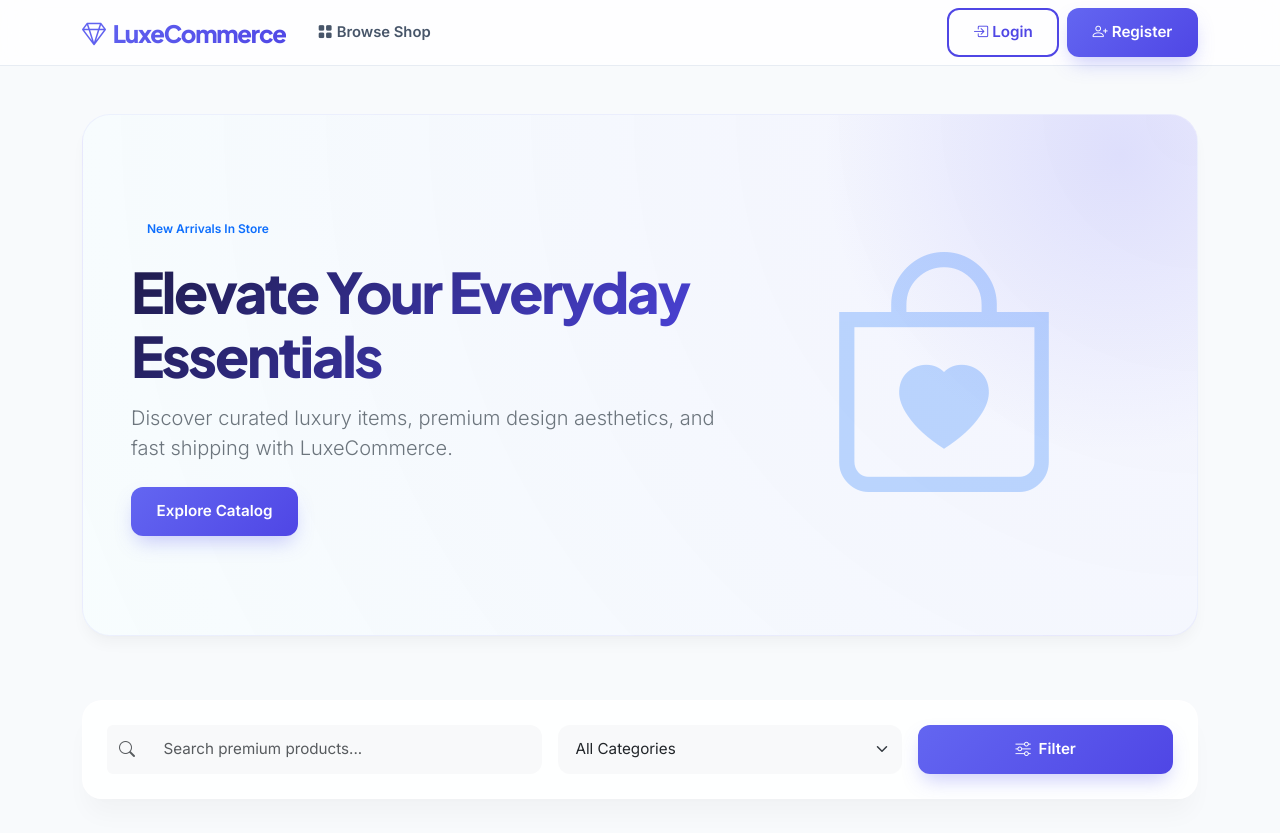
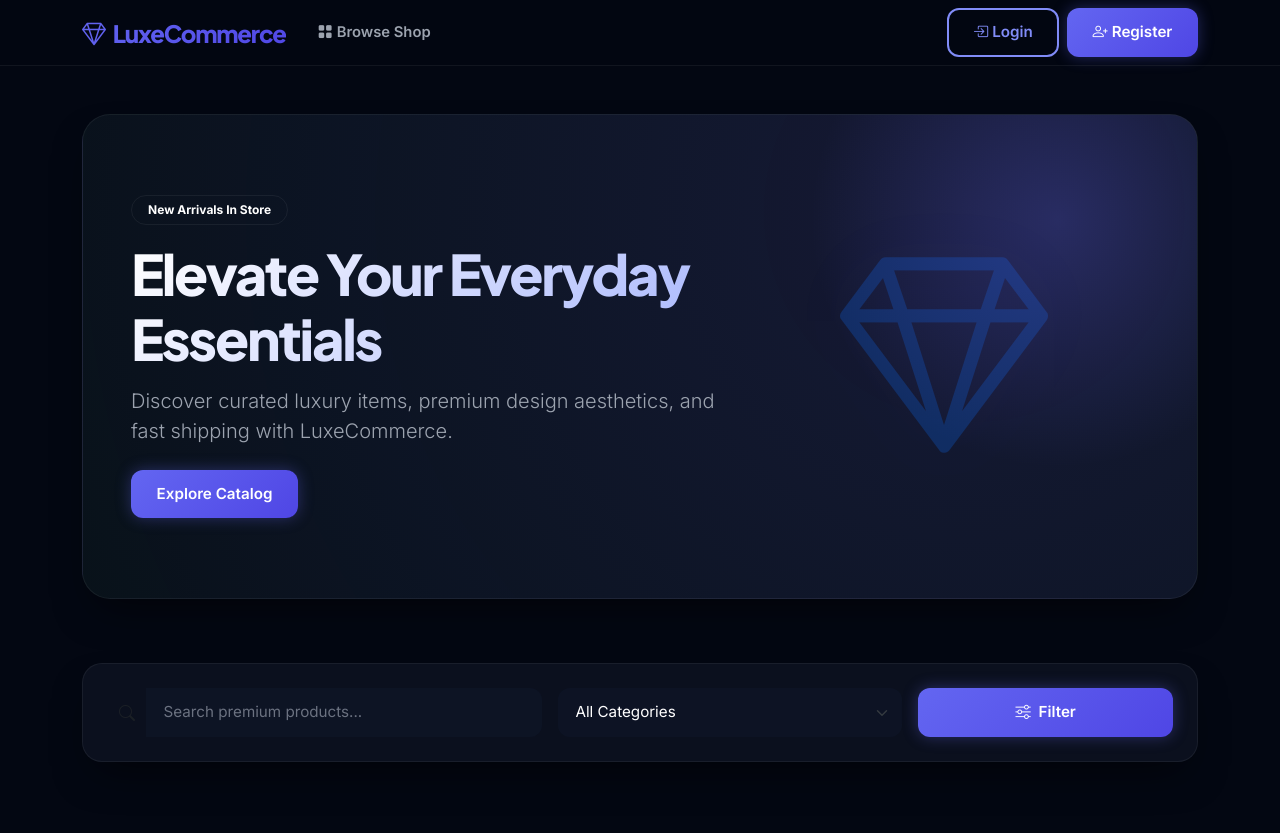
Before and after one commit to Dineth111/mini-ecommerce-webapp, a PHP site: page / in a window 1280 px wide. Shown: the top 833 px of the page. Run offline with PHP 8.4, Linux system fonts and the light colour scheme; data comes from the database, SQL or seed files in the repository.

Commit message:
Upgrade LuxeCommerce UI to custom space-black dark SaaS theme with mesh gradients, glowing borders, and rounded elements

```diff
--- a/assets/css/style.css
+++ b/assets/css/style.css
@@ -1,35 +1,40 @@
 @import url('https://fonts.googleapis.com/css2?family=Plus+Jakarta+Sans:wght@300;400;500;600;700;800&family=Inter:wght@300;400;500;600;700&display=swap');
 
 :root {
-    /* Color Palette */
-    --primary-indigo: #4f46e5;
-    --primary-indigo-hover: #4338ca;
+    /* Color Palette - Ultra-Premium Dark Theme */
+    --bg-main: #030712;
+    --bg-secondary: #080c14;
+    --card-bg: rgba(17, 24, 39, 0.65);
+    --card-bg-hover: rgba(31, 41, 55, 0.8);
+
+    --primary-indigo: #6366f1;
+    --primary-indigo-hover: #4f46e5;
     --primary-gradient: linear-gradient(135deg, #6366f1 0%, #4f46e5 100%);
     --accent-gradient: linear-gradient(135deg, #06b6d4 0%, #0891b2 100%);
     --success-gradient: linear-gradient(135deg, #10b981 0%, #059669 100%);
     --warning-gradient: linear-gradient(135deg, #f59e0b 0%, #d97706 100%);
     --danger-gradient: linear-gradient(135deg, #ef4444 0%, #dc2626 100%);
 
-    --bg-main: #f8fafc;
-    --card-bg: #ffffff;
-    --text-primary: #0f172a;
-    --text-secondary: #475569;
-    --text-muted: #64748b;
-    --border-color: #f1f5f9;
-    --border-hover: #e2e8f0;
+    --text-primary: #f3f4f6;
+    --text-secondary: #9ca3af;
+    --text-muted: #6b7280;
+    --border-color: rgba(255, 255, 255, 0.06);
+    --border-hover: rgba(255, 255, 255, 0.12);
+    --border-active: rgba(99, 102, 241, 0.45);
 
     --font-heading: 'Plus Jakarta Sans', sans-serif;
     --font-body: 'Inter', sans-serif;
+
     --radius-sm: 0.5rem;
     --radius-md: 0.75rem;
     --radius-lg: 1.25rem;
     --radius-xl: 1.75rem;
 
     --shadow-sm: 0 1px 2px 0 rgba(0, 0, 0, 0.05);
-    --shadow-md: 0 4px 6px -1px rgba(0, 0, 0, 0.05), 0 2px 4px -1px rgba(0, 0, 0, 0.03);
-    --shadow-lg: 0 10px 15px -3px rgba(0, 0, 0, 0.04), 0 4px 6px -2px rgba(0, 0, 0, 0.02);
-    --shadow-premium: 0 20px 25px -5px rgba(0, 0, 0, 0.03), 0 10px 10px -5px rgba(0, 0, 0, 0.01);
-    --shadow-glow: 0 10px 20px -5px rgba(99, 102, 241, 0.35);
+    --shadow-md: 0 4px 6px -1px rgba(0, 0, 0, 0.1), 0 2px 4px -1px rgba(0, 0, 0, 0.06);
+    --shadow-lg: 0 10px 15px -3px rgba(0, 0, 0, 0.2), 0 4px 6px -2px rgba(0, 0, 0, 0.1);
+    --shadow-premium: 0 20px 40px -15px rgba(0, 0, 0, 0.6);
+    --shadow-glow: 0 0 15px rgba(99, 102, 241, 0.35);
 }
 
 /* Base resets & styles */
@@ -48,7 +53,7 @@ h1, h2, h3, h4, h5, h6 {
     font-family: var(--font-heading);
     font-weight: 700;
     letter-spacing: -0.03em;
-    color: var(--text-primary);
+    color: #ffffff;
 }
 
 /* Custom Scrollbar */
@@ -57,14 +62,14 @@ h1, h2, h3, h4, h5, h6 {
     height: 8px;
 }
 ::-webkit-scrollbar-track {
-    background: #f1f5f9;
+    background: #030712;
 }
 ::-webkit-scrollbar-thumb {
-    background: #cbd5e1;
+    background: #1f2937;
     border-radius: 4px;
 }
 ::-webkit-scrollbar-thumb:hover {
-    background: #94a3b8;
+    background: #374151;
 }
 
 /* Animations */
@@ -85,10 +90,10 @@ h1, h2, h3, h4, h5, h6 {
 
 /* Header & Glassmorphic Navbar */
 .navbar-custom {
-    background: rgba(255, 255, 255, 0.8) !important;
-    backdrop-filter: blur(16px);
-    -webkit-backdrop-filter: blur(16px);
-    border-bottom: 1px solid rgba(226, 232, 240, 0.8);
+    background: rgba(3, 7, 18, 0.75) !important;
+    backdrop-filter: blur(20px);
+    -webkit-backdrop-filter: blur(20px);
+    border-bottom: 1px solid var(--border-color);
     position: sticky;
     top: 0;
     z-index: 1030;
@@ -128,14 +133,14 @@ h1, h2, h3, h4, h5, h6 {
     font-weight: 700;
 }
 
-/* Hero Section */
+/* Premium Hero Section */
 .hero-section {
-    background: radial-gradient(circle at top right, rgba(99, 102, 241, 0.08) 0%, rgba(6, 182, 212, 0.03) 100%), #ffffff;
+    background: radial-gradient(circle at 80% 20%, rgba(99, 102, 241, 0.15) 0%, rgba(6, 182, 212, 0.03) 100%), var(--bg-secondary);
     border-radius: var(--radius-xl);
     padding: 5rem 3rem;
     margin-bottom: 4rem;
-    border: 1px solid rgba(99, 102, 241, 0.08);
-    box-shadow: var(--shadow-lg);
+    border: 1px solid var(--border-color);
+    box-shadow: var(--shadow-premium);
     position: relative;
     overflow: hidden;
 }
@@ -143,11 +148,11 @@ h1, h2, h3, h4, h5, h6 {
 .hero-section::before {
     content: '';
     position: absolute;
-    top: -50%;
-    right: -20%;
-    width: 600px;
-    height: 600px;
-    background: radial-gradient(circle, rgba(99, 102, 241, 0.15) 0%, rgba(255, 255, 255, 0) 70%);
+    top: -30%;
+    right: -10%;
+    width: 500px;
+    height: 500px;
+    background: radial-gradient(circle, rgba(99, 102, 241, 0.25) 0%, rgba(3, 7, 18, 0) 70%);
     border-radius: 50%;
     z-index: 1;
 }
@@ -161,7 +166,7 @@ h1, h2, h3, h4, h5, h6 {
     font-size: 3.5rem;
     font-weight: 800;
     line-height: 1.15;
-    background: linear-gradient(135deg, #1e1b4b 0%, #4f46e5 100%);
+    background: linear-gradient(135deg, #ffffff 0%, #a5b4fc 100%);
     -webkit-background-clip: text;
     -webkit-text-fill-color: transparent;
     letter-spacing: -0.04em;
@@ -244,29 +253,33 @@ h1, h2, h3, h4, h5, h6 {
 }
 
 .product-card-title a {
-    color: var(--text-primary);
+    color: #ffffff;
     text-decoration: none;
     transition: color 0.2s ease;
 }
 
 .product-card-title a:hover {
-    color: var(--primary-indigo);
+    color: #818cf8;
 }
 
 .product-card-price {
     font-size: 1.35rem;
     font-weight: 800;
-    color: var(--primary-indigo);
+    color: #818cf8;
 }
 
 /* Glassmorphic Container */
 .glass-container {
-    background: rgba(255, 255, 255, 0.85);
+    background: rgba(17, 24, 39, 0.6);
     backdrop-filter: blur(20px);
     -webkit-backdrop-filter: blur(20px);
-    border: 1px solid rgba(255, 255, 255, 0.6);
+    border: 1px solid var(--border-color);
     border-radius: var(--radius-lg);
     box-shadow: var(--shadow-premium);
+}
+
+.glass-container:hover {
+    border-color: rgba(255, 255, 255, 0.08);
 }
 
 /* Beautiful Interactive Buttons */
@@ -301,20 +314,20 @@ h1, h2, h3, h4, h5, h6 {
     border-radius: var(--radius-md);
     padding: 0.8rem 1.6rem;
     transition: all 0.3s cubic-bezier(0.16, 1, 0.3, 1);
-    box-shadow: 0 4px 14px rgba(6, 182, 212, 0.3);
+    box-shadow: 0 0 15px rgba(6, 182, 212, 0.3);
 }
 
 .btn-premium-accent:hover {
     transform: translateY(-2px);
-    box-shadow: 0 12px 22px rgba(6, 182, 212, 0.45);
+    box-shadow: 0 12px 25px rgba(6, 182, 212, 0.5);
 }
 
 .btn-premium-outline {
     background: transparent;
-    color: var(--primary-indigo) !important;
+    color: #818cf8 !important;
     font-weight: 600;
     font-size: 0.95rem;
-    border: 2px solid var(--primary-indigo);
+    border: 2px solid #818cf8;
     border-radius: var(--radius-md);
     padding: 0.7rem 1.5rem;
     transition: all 0.3s ease;
@@ -348,16 +361,21 @@ h1, h2, h3, h4, h5, h6 {
     border-radius: var(--radius-md);
     padding: 0.8rem 1.1rem;
     border: 1px solid var(--border-color);
-    background-color: #f8fafc;
+    background-color: rgba(15, 23, 42, 0.6);
+    color: #ffffff !important;
     font-size: 0.95rem;
     transition: all 0.25s ease;
 }
 
 .form-control-custom:focus {
-    background-color: #ffffff;
+    background-color: rgba(15, 23, 42, 0.8);
     border-color: var(--primary-indigo);
-    box-shadow: 0 0 0 4px rgba(99, 102, 241, 0.12);
+    box-shadow: 0 0 0 4px rgba(99, 102, 241, 0.2);
     outline: none;
+}
+
+.form-control-custom::placeholder {
+    color: var(--text-muted);
 }
 
 /* Custom Table Design */
@@ -514,3 +536,73 @@ footer a:hover {
     text-transform: uppercase;
     letter-spacing: 0.05em;
 }
+
+/* General bootstrap overrides for dark theme */
+.card-header, .card-footer {
+    background-color: rgba(255, 255, 255, 0.02) !important;
+    border-color: var(--border-color) !important;
+}
+
+.list-group-item {
+    border-color: var(--border-color) !important;
+}
+
+.alert-success {
+    background-color: rgba(16, 185, 129, 0.15) !important;
+    border: 1px solid rgba(16, 185, 129, 0.25) !important;
+    color: #34d399 !important;
+}
+
+.alert-danger {
+    background-color: rgba(239, 68, 68, 0.15) !important;
+    border: 1px solid rgba(239, 68, 68, 0.25) !important;
+    color: #f87171 !important;
+}
+
+.alert-warning {
+    background-color: rgba(245, 158, 11, 0.15) !important;
+    border: 1px solid rgba(245, 158, 11, 0.25) !important;
+    color: #fbbf24 !important;
+}
+
+.text-dark {
+    color: #ffffff !important;
+}
+
+.text-secondary {
+    color: var(--text-secondary) !important;
+}
+
+.bg-white {
+    background-color: var(--card-bg) !important;
+}
+
+.bg-light {
+    background-color: rgba(255, 255, 255, 0.03) !important;
+}
+
+.border {
+    border-color: var(--border-color) !important;
+}
+
+.form-select, .form-control {
+    background-color: rgba(15, 23, 42, 0.6) !important;
+    color: #ffffff !important;
+    border-color: var(--border-color) !important;
+}
+
+.form-select:focus, .form-control:focus {
+    background-color: rgba(15, 23, 42, 0.8) !important;
+    border-color: var(--primary-indigo) !important;
+    box-shadow: 0 0 0 4px rgba(99, 102, 241, 0.2) !important;
+}
+
+.modal-content {
+    background-color: var(--bg-secondary) !important;
+    border: 1px solid var(--border-color) !important;
+    color: #ffffff !important;
+}
+
+.modal-header, .modal-footer {
+    border-color: var(--border-color) !important;
+}
--- a/includes/admin_header.php
+++ b/includes/admin_header.php
@@ -30,7 +30,7 @@ if (!isset($_SESSION['admin_id']) && basename($_SERVER['PHP_SELF']) !== 'login.p
     <!-- Custom CSS -->
     <link href="<?php echo $path_to_root; ?>assets/css/style.css" rel="stylesheet">
 </head>
-<body class="bg-light">
+<body>
 
 <?php if (isset($_SESSION['admin_id'])): ?>
 <!-- Logged-in Admin Layout (Sidebar & Main content grid) -->
--- a/index.php
+++ b/index.php
@@ -108,14 +108,14 @@ require_once 'includes/header.php';
 <!-- Hero Banner Section -->
 <div class="hero-section text-center text-md-start">
     <div class="row align-items-center">
-        <div class="col-md-7">
-            <span class="badge bg-indigo-subtle text-primary mb-3 px-3 py-2 rounded-pill fw-semibold">New Arrivals In Store</span>
+        <div class="col-md-7 hero-content">
+            <span class="badge border border-indigo-subtle text-indigo mb-3 px-3 py-2 rounded-pill fw-bold">New Arrivals In Store</span>
             <h1 class="hero-title mb-3">Elevate Your Everyday Essentials</h1>
             <p class="lead text-secondary mb-4">Discover curated luxury items, premium design aesthetics, and fast shipping with LuxeCommerce.</p>
-            <a href="#shop-section" class="btn btn-premium btn-lg">Explore Catalog</a>
+            <a href="#shop-section" class="btn btn-premium">Explore Catalog</a>
         </div>
         <div class="col-md-5 d-none d-md-block text-center">
-            <i class="bi bi-bag-heart text-primary opacity-25" style="font-size: 15rem;"></i>
+            <i class="bi bi-gem text-primary opacity-25" style="font-size: 13rem; filter: drop-shadow(0 0 40px rgba(99, 102, 241, 0.2));"></i>
         </div>
     </div>
 </div>
@@ -128,8 +128,8 @@ require_once 'includes/header.php';
                 <!-- Search bar -->
                 <div class="col-md-5">
                     <div class="input-group">
-                        <span class="input-group-text bg-light border-end-0 border-0"><i class="bi bi-search text-muted"></i></span>
-                        <input type="text" name="search" class="form-control form-control-custom border-0 bg-light" placeholder="Search premium products..." value="<?php echo sanitize($search); ?>">
+                        <span class="input-group-text bg-transparent border-0"><i class="bi bi-search text-muted"></i></span>
+                        <input type="text" name="search" class="form-control form-control-custom border-0" placeholder="Search premium products..." value="<?php echo sanitize($search); ?>">
                     </div>
                 </div>
 
--- a/product.php
+++ b/product.php
@@ -123,14 +123,14 @@ require_once 'includes/header.php';
 
         <!-- Product Specs & Purchase controls -->
         <div class="col-md-6 d-flex flex-column justify-content-center">
-            <span class="badge bg-indigo-subtle text-primary align-self-start mb-3 px-3 py-2 rounded-pill fw-bold">
+            <span class="badge border border-indigo-subtle text-indigo align-self-start mb-3 px-3 py-2 rounded-pill fw-bold">
                 <?php echo sanitize($product['category_name'] ?? 'Uncategorized'); ?>
             </span>
-            <h1 class="fw-extrabold mb-3 text-dark"><?php echo sanitize($product['name']); ?></h1>
+            <h1 class="fw-extrabold mb-3 text-white"><?php echo sanitize($product['name']); ?></h1>
 
             <h2 class="text-primary fw-extrabold mb-4 fs-1">$<?php echo number_format($product['price'], 2); ?></h2>
 
-            <hr class="my-4 border-light">
+            <hr class="my-4 opacity-10">
 
             <h5 class="fw-bold mb-2"><i class="bi bi-file-text me-2"></i>Product Details</h5>
             <p class="text-secondary mb-4 leading-relaxed"><?php echo nl2br(sanitize($product['description'])); ?></p>
```
Also changed, not shown: other parts of assets/css/style.css (+38 -30 lines), admin/login.php (+13 -15 lines).
